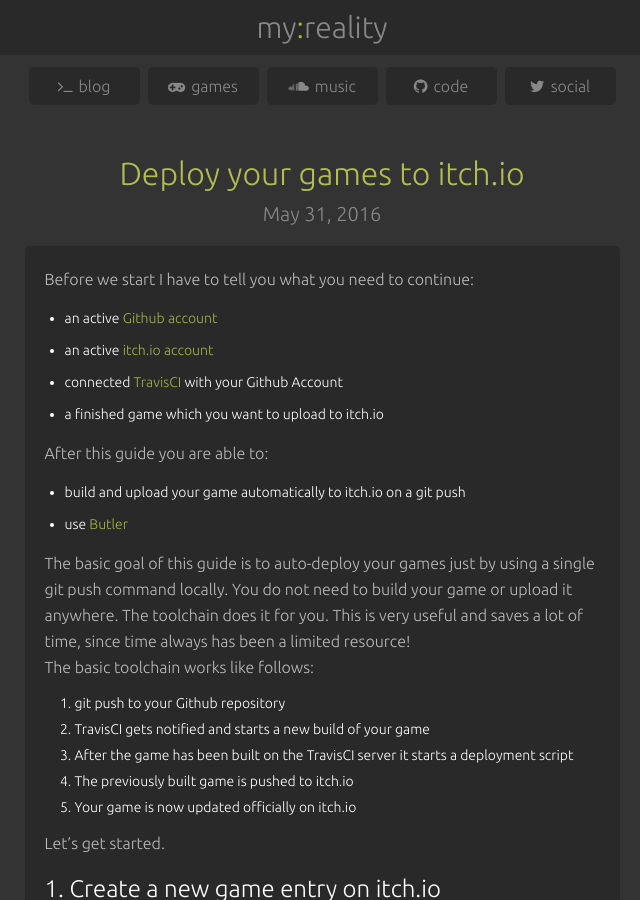
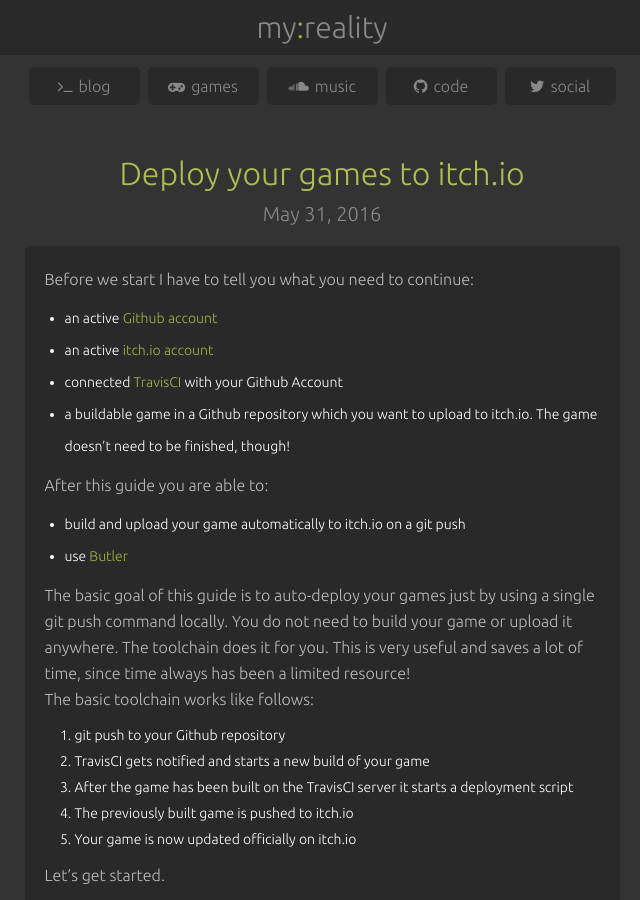
Before and after one commit to bitbrain/bitbrain.github.io, a Jekyll site: the page built from _posts/2016-05-31-deploy-to-itch.md, in a window 1280 px wide and 900 px high. Shown: the whole window, without its empty margins (318-958 px from the left). Built offline with Jekyll 4.4.1, drawn with Linux system fonts in a browser that asks for light colours; nearby versions of some CDN libraries; a script that is not in the unit is left out; comment, search, counter and statistics services are not loaded.

Commit message:
Update 2016-05-31-deploy-to-itch.md

```diff
--- a/_posts/2016-05-31-deploy-to-itch.md
+++ b/_posts/2016-05-31-deploy-to-itch.md
@@ -8,7 +8,7 @@
 * an active [Github account](https://github.com/join)
 * an active [itch.io account](https://itch.io/register)
 * connected [TravisCI](https://travis-ci.org) with your Github Account
-* a finished game which you want to upload to itch.io
+* a buildable game in a Github repository which you want to upload to itch.io. The game doesn't need to be finished, though!
 
 After this guide you are able to:
 
```
